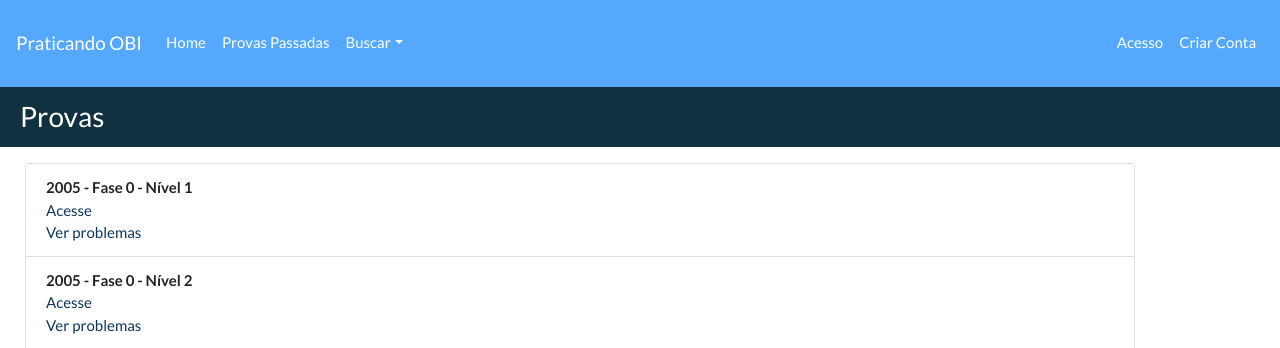
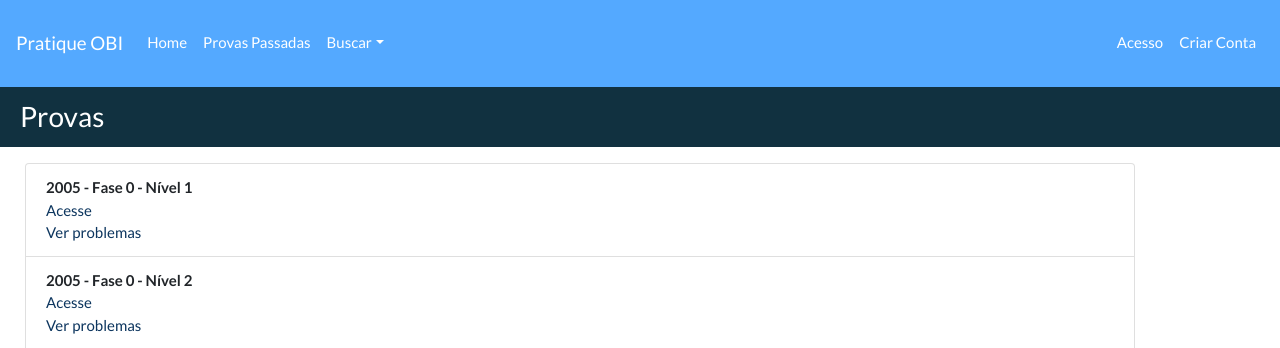
Before and after one commit to pratiqueobi/pratiqueobiweb, a Django app: page /provas/ in a window 1280 px wide. Shown: the top 348 px of the page. Run offline with Django 3.2, Linux system fonts and the light colour scheme; data comes from the database, SQL or seed files in the repository; some libraries are stand-ins or nearby versions.

Commit message:
mudanças na home

```diff
--- a/praticandoOBI/templates/base.html
+++ b/praticandoOBI/templates/base.html
@@ -5,7 +5,7 @@
 <head>
     <meta charset="utf-8">
     <meta name="viewport" content="width=device-width, initial-scale=1, shrink-to-fit=no">
-    <title>Praticando OBI</title>
+    <title>Pratique OBI</title>
 
     <!--<link rel="stylesheet" href="//maxcdn.bootstrapcdn.com/bootstrap/3.2.0/css/bootstrap.min.css">-->
     <!--<link rel="stylesheet" href="//maxcdn.bootstrapcdn.com/bootstrap/3.2.0/css/bootstrap-theme.min.css">-->
@@ -29,7 +29,7 @@
 
 <div id="wrapper" class="animate">
     <nav class="navbar header-top fixed-top navbar-expand-lg  navbar-light" style="background-color: #54a9ff;">
-        <a class="navbar-brand" href="{% url 'home' %}"> Praticando OBI</a>
+        <a class="navbar-brand" href="{% url 'home' %}"> Pratique OBI</a>
 
         <button class="navbar-toggler" type="button" data-target="#navigation">
             <span class="navbar-toggler-icon"></span>
--- a/praticandoOBI/templates/base2.html
+++ b/praticandoOBI/templates/base2.html
@@ -5,7 +5,7 @@
     <head>
         <meta charset="utf-8">
         <meta name="viewport" content="width=device-width, initial-scale=1, shrink-to-fit=no">
-        <title>Praticando OBI</title>
+        <title>Pratique OBI</title>
         <link href="{% static 'css/bootstrap.css' %}" rel="stylesheet">
         <link href="{% static 'css/bootstrap.min.css' %}" rel="stylesheet">
         <link href="{% static 'css/style.css' %}" rel="stylesheet">
@@ -24,7 +24,7 @@
 
     <div id="wrapper" class="animate">
     <nav class="navbar header-top fixed-top navbar-expand-lg  navbar-light" style="background-color: #54a9ff;">
-        <a class="navbar-brand" href="{% url 'home' %}"> Praticando OBI</a>
+        <a class="navbar-brand" href="{% url 'home' %}"> Pratique OBI</a>
             <button class="navbar-toggler" type="button" data-target="#navigation">
                 <span class="navbar-toggler-icon"></span>
             </button>
--- a/praticandoOBI/templates/home.html
+++ b/praticandoOBI/templates/home.html
@@ -6,13 +6,13 @@
 <link href="{% static 'css/style2.css' %}" rel="stylesheet">
 <link href="{% static 'css/footer.css' %}" rel="stylesheet">
 
-<img src="./../static/images/Praticandoobi-logo.png" alt="OBI" style="width:80%;" class="centro">
+<img src="./../static/images/Pratiqueobi-logo.png" alt="OBI" style="width:80%;" class="centro">
 
      <div class="container">
          <div class="centro">
             <div class="col=5 mt-9">
                 <div class="jumbotron" style="background-color:transparent" style="width:100%;">
-                  <p class="lead" style="font-size:25px">No Praticando OBI você pode criar provas personalizadas de maneira fácil e rápida para aplicar em treinamentos e simulados. <br>Além disso, você também pode buscar provas e problemas de OBI's passadas na Modalidade Iniciação.</p>
+                  <p class="lead" style="font-size:25px">No Pratique OBI você pode criar provas personalizadas de maneira fácil e rápida para aplicar em treinamentos e simulados. <br>Além disso, você também pode buscar provas e problemas de OBI's passadas na Modalidade Iniciação.</p>
                     &nbsp;
                     <p style="text-align: center" class="lead">
                         {% if user.is_authenticated %}
```
Also changed, not shown: requirements.txt (+4 -3 lines), 1 other file.
